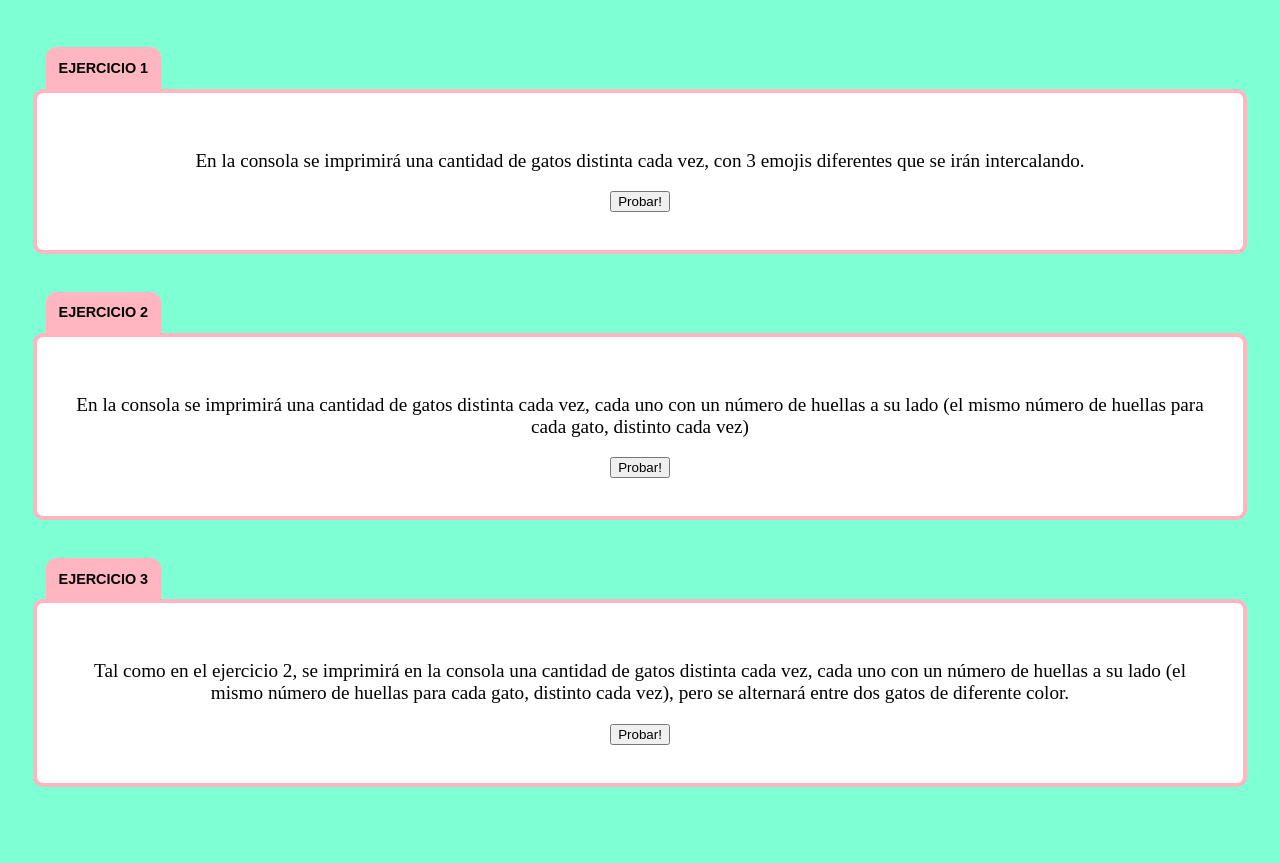
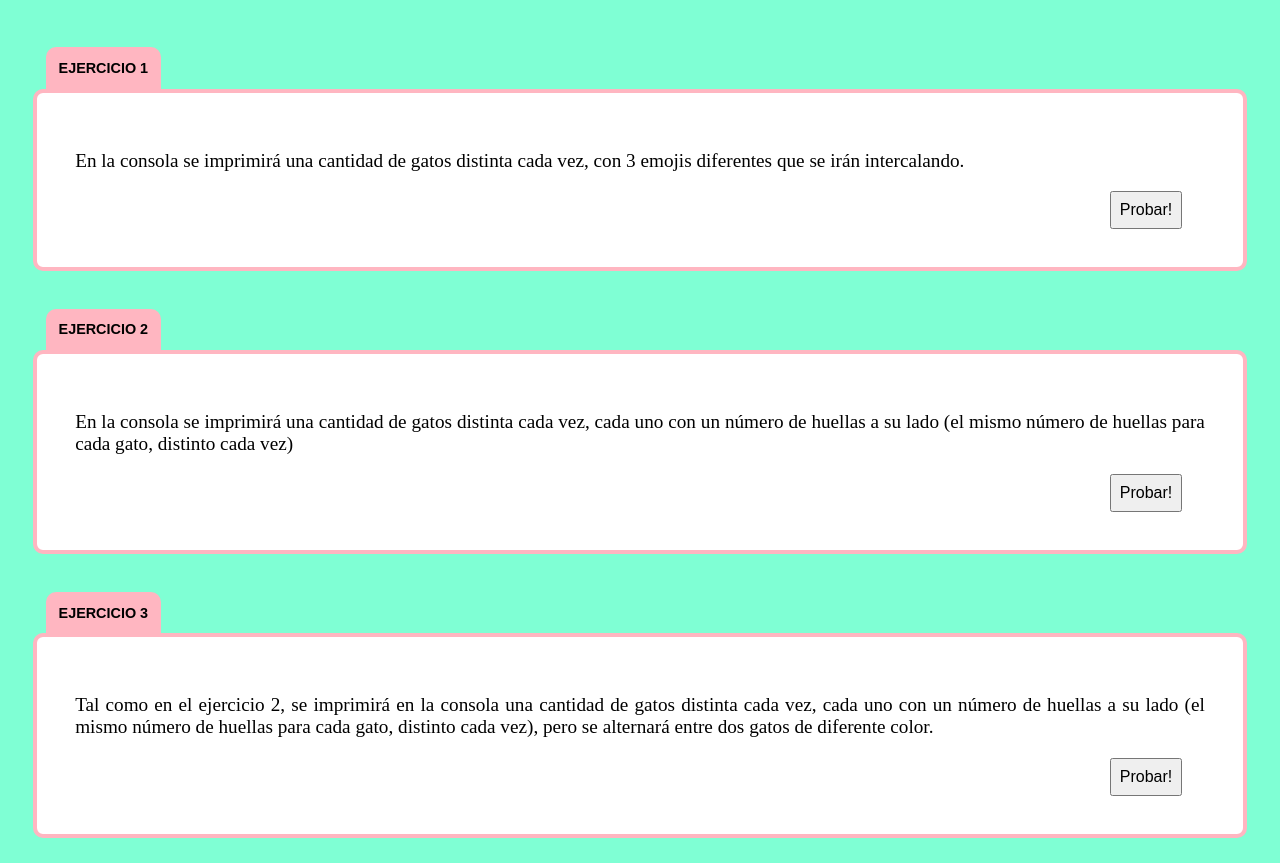
Before and after one commit to vdelaconcep/practico5, a plain HTML site: page index.html in a window 1280 px wide. Shown: the part 86-949 px from the top of the page. Before the commit the page ends 898 px from the top, so only its background shows below. Drawn offline with Linux system fonts and the light colour scheme.

Commit message:
versión para entregar

```diff
--- a/css/global.css
+++ b/css/global.css
@@ -35,15 +35,20 @@ h2 {
     border-color: lightpink;
     border-radius: 10px;
     padding: 3%;
-    text-align: center;
+    text-align: justify;
 }
 
 p {
     font-size: 1.2rem;
 }
 
-.boton {
-    padding: 3%;
-    font-size: 1.2rem;
+.boton-probar {
     text-align: right;
 }
+
+button {
+    padding: 0.5rem;
+    font-size: 1rem;
+    text-align: right;
+    margin-right: 2%;
+}
--- a/index.html
+++ b/index.html
@@ -19,7 +19,9 @@
         <p>
             En la consola se imprimirá una cantidad de gatos distinta cada vez, con 3 emojis diferentes que se irán intercalando.
         </p>
+        <div class="boton-probar">
             <button onclick="ejercicioUno()">Probar!</button>
+        </div>
     </div>
 
     <h2>
@@ -29,7 +31,9 @@
         <p>
             En la consola se imprimirá una cantidad de gatos distinta cada vez, cada uno con un número de huellas a su lado (el mismo número de huellas para cada gato, distinto cada vez)
         </p>
+        <div class="boton-probar">
             <button onclick="ejercicioDos()">Probar!</button>
+        </div>
     </div>
 
     <h2>
@@ -39,7 +43,9 @@
         <p>
             Tal como en el ejercicio 2, se imprimirá en la consola una cantidad de gatos distinta cada vez, cada uno con un número de huellas a su lado (el mismo número de huellas para cada gato, distinto cada vez), pero se alternará entre dos gatos de diferente color.
         </p>
+        <div class="boton-probar">
             <button onclick="ejercicioTres()">Probar!</button>
+        </div>
     </div>
     <script src="./js/codigo.js"></script>
 </body>
```
